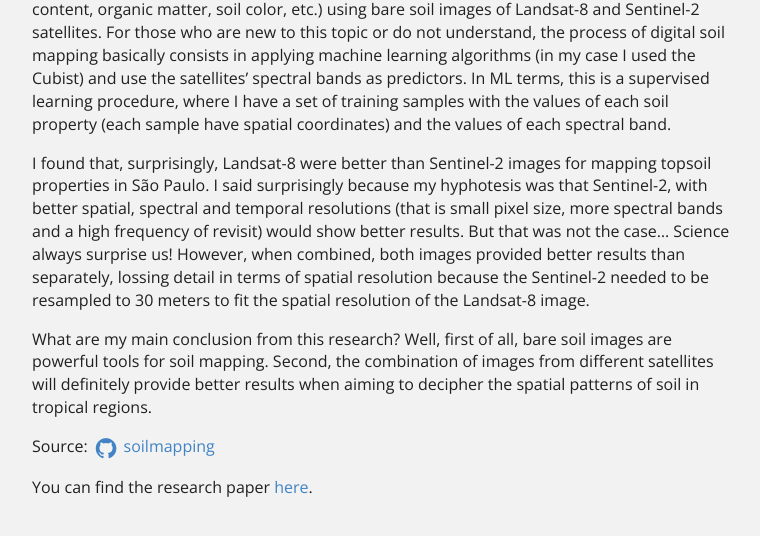
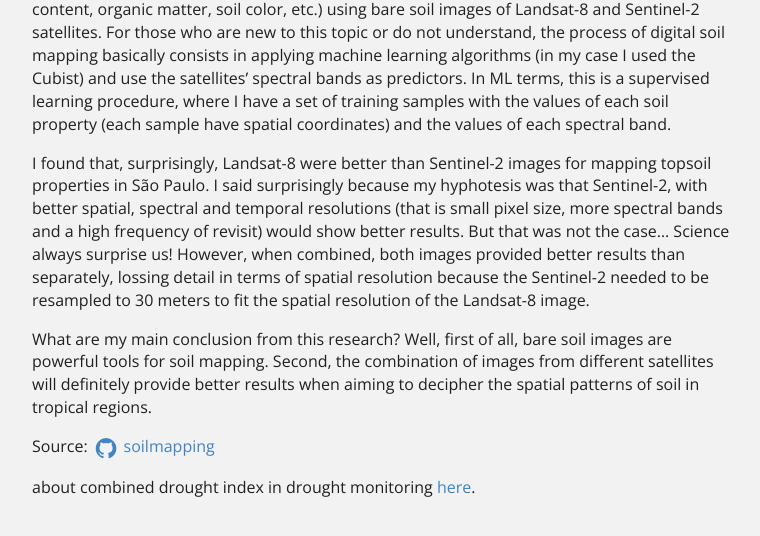
Before and after one commit to japhethkimeu/japhethkimeu.github.io, a Jekyll site: the page built from projects/project-1.md, in a window 1280 px wide, cut to the strip 270-806 px from the top of the page. Shown: the whole strip, without its empty margins (258-1018 px from the left). Built offline with Jekyll 4.4.1, drawn with Linux system fonts in a browser that asks for light colours.

Commit message:
Update project-1.md

```diff
--- a/projects/project-1.md
+++ b/projects/project-1.md
@@ -7,11 +7,11 @@
 # All dates must be YYYY-MM-DD format!
 date: 2020-09-25
 labels:
-  - Sentinel-2
-  - Landsat-8
-  - digital soil mapping
-  - R programming
-summary: Digital mapping of soil properties in São Paulo using bare soil images of Sentinel-2 and Landsat-8 images.
+  - drought monitoring
+  - precipation
+  - temperature
+  - Google Earth Engine
+summary: Drought monitoring in Somalia using time-series precipitation and temperature data in Google Earth Engine
 ---
 
 <div class="ui small rounded images">
@@ -27,6 +27,6 @@
 
 What are my main conclusion from this research? Well, first of all, bare soil images are powerful tools for soil mapping. Second, the combination of images from different satellites will definitely provide better results when aiming to decipher the spatial patterns of soil in tropical regions.
 
-Source: <a href="https://github.com/neli12/soilmapping"><i class="large github icon"></i>soilmapping</a>
+Source: <a href="https://github.com/japhethkimeu/droughtmonitoring"><i class="large github icon"></i>soilmapping</a>
 
-You can find the research paper [here](https://www.sciencedirect.com/science/article/pii/S0034425720304909?via%3Dihub#f0010).
+ about combined drought index in drought monitoring [here](https://cdi.faoswalim.org/uploads/CDI-Manual.pdf).
```
